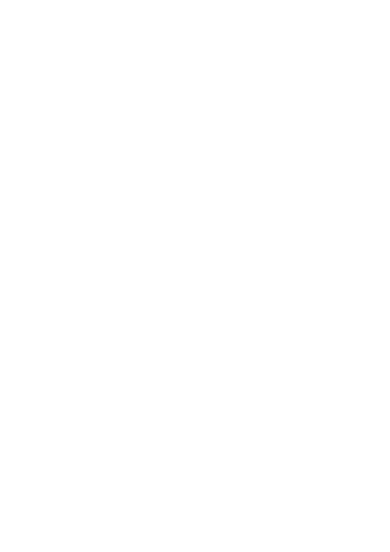
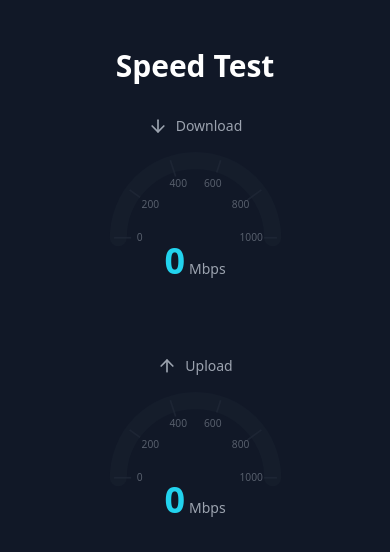
Before and after one commit to NotChris144/YF-AppointmentSystem, a React (Vite) app: page /speed-test in a window 390 px wide. Before the commit this address had no page. Shown: the top 552 px of the page. Built offline with nearby package versions, Linux system fonts and the light colour scheme.

Commit message:
feat: Move speed test to dedicated page
- Created new SpeedTest page component
- Moved speedometer with all functionality intact
- Added route and navigation link
- Preserved all styles and interactions
- Implemented responsive layout

```diff
--- a/src/App.tsx
+++ b/src/App.tsx
@@ -2,6 +2,7 @@ import React from 'react';
 import { BrowserRouter, Routes, Route } from 'react-router-dom';
 import Layout from './components/Layout';
 import HomePage from './pages/HomePage';
+import SpeedTest from './pages/SpeedTest';
 
 function App() {
   return (
@@ -10,6 +11,7 @@ function App() {
         <Route path="/" element={<Layout />}>
           <Route index element={<HomePage />} />
         </Route>
+        <Route path="/speed-test" element={<SpeedTest />} />
       </Routes>
     </BrowserRouter>
   );
--- a/src/components/Layout.tsx
+++ b/src/components/Layout.tsx
@@ -1,5 +1,5 @@
 import React, { useEffect } from 'react';
-import { Outlet } from 'react-router-dom';
+import { Outlet, Link } from 'react-router-dom';
 import { Navigation } from 'lucide-react';
 import Navbar from './Navbar';
 import { useThemeStore } from '../store/themeStore';
--- a/src/components/Navbar.tsx
+++ b/src/components/Navbar.tsx
@@ -21,6 +21,16 @@ const Navbar: React.FC = () => {
           </Link>
 
           <div className="flex items-center space-x-4">
+            <Link
+              to="/speed-test"
+              className={`${
+                location.pathname === '/speed-test'
+                  ? 'bg-gray-900 text-white'
+                  : 'text-gray-300 hover:bg-gray-700 hover:text-white'
+              } px-3 py-2 rounded-md text-sm font-medium`}
+            >
+              Speed Test
+            </Link>
             <button
               onClick={toggleTheme}
               className="p-3 rounded-md touch-manipulation hover:bg-primary/5"
--- /dev/null
+++ b/src/pages/SpeedTest.tsx
@@ -0,0 +1,238 @@
+import React, { useState, useRef } from 'react';
+import { ArrowDownIcon, ArrowUpIcon } from 'lucide-react';
+
+interface SpeedometerProps {
+  type: 'download' | 'upload';
+  value: number;
+  onChange: (value: number) => void;
+  maxValue?: number;
+}
+
+const Speedometer: React.FC<SpeedometerProps> = ({
+  type,
+  value,
+  onChange,
+  maxValue = 1000,
+}) => {
+  const [isDragging, setIsDragging] = useState(false);
+  const [isEditing, setIsEditing] = useState(false);
+  const speedoRef = useRef<SVGSVGElement>(null);
+
+  // SVG parameters
+  const radius = 100;
+  const normalizedRadius = radius - 10;
+  const strokeWidth = 20;
+
+  // Calculate angle from speed value
+  const calculateAngleFromSpeed = (speed: number) => {
+    return -180 + (speed / maxValue) * 180;
+  };
+
+  // Calculate speed from angle
+  const calculateSpeedFromAngle = (angle: number) => {
+    return ((angle + 180) / 180) * maxValue;
+  };
+
+  // Current angle based on value
+  const angle = calculateAngleFromSpeed(value);
+
+  // Get arc path
+  const getArcPath = (startAngle: number, endAngle: number) => {
+    const start = polarToCartesian(startAngle);
+    const end = polarToCartesian(endAngle);
+    const largeArcFlag = endAngle - startAngle <= 180 ? "0" : "1";
+
+    return [
+      "M", start.x, start.y,
+      "A", normalizedRadius, normalizedRadius, 0, largeArcFlag, 1, end.x, end.y
+    ].join(" ");
+  };
+
+  // Convert polar coordinates to cartesian
+  const polarToCartesian = (angle: number) => {
+    const angleInRadians = (angle) * Math.PI / 180;
+    return {
+      x: radius + (normalizedRadius * Math.cos(angleInRadians)),
+      y: radius + (normalizedRadius * Math.sin(angleInRadians))
+    };
+  };
+
+  // Mouse event handlers
+  const handleMouseDown = (e: React.MouseEvent<SVGSVGElement>) => {
+    setIsDragging(true);
+    document.addEventListener('mousemove', handleMouseMove);
+    document.addEventListener('mouseup', handleMouseUp);
+  };
+
+  const handleMouseMove = (e: MouseEvent) => {
+    if (!isDragging || !speedoRef.current) return;
+
+    const svgRect = speedoRef.current.getBoundingClientRect();
+    const svgCenterX = svgRect.left + svgRect.width / 2;
+    const svgCenterY = svgRect.top + svgRect.height / 2;
+
+    const angle = Math.atan2(
+      e.clientY - svgCenterY,
+      e.clientX - svgCenterX
+    ) * 180 / Math.PI;
+
+    // Clamp angle between -180 and 0
+    const clampedAngle = Math.max(-180, Math.min(0, angle));
+    const newSpeed = calculateSpeedFromAngle(clampedAngle);
+    onChange(Math.round(newSpeed));
+  };
+
+  const handleMouseUp = () => {
+    setIsDragging(false);
+    document.removeEventListener('mousemove', handleMouseMove);
+    document.removeEventListener('mouseup', handleMouseUp);
+  };
+
+  return (
+    <div className="relative w-full max-w-[500px] mx-auto">
+      {/* Type Indicator */}
+      <div className="mb-4 flex items-center justify-center gap-2 text-gray-400">
+        {type === 'download' ? <ArrowDownIcon className="w-5 h-5" /> : <ArrowUpIcon className="w-5 h-5" />}
+        <span className="text-sm font-medium">{type === 'download' ? 'Download' : 'Upload'}</span>
+      </div>
+
+      <div className="relative w-full">
+        {/* Speedometer Container */}
+        <div className="relative w-full pt-[50%]">
+          <div className="absolute inset-0">
+            <svg
+              ref={speedoRef}
+              viewBox={`0 0 ${radius * 2} ${radius * 2}`}
+              className="w-full h-full cursor-pointer"
+              onMouseDown={handleMouseDown}
+            >
+              <defs>
+                <linearGradient id="speedGradient" x1="0%" y1="0%" x2="100%" y1="0%">
+                  <stop offset="0%" stopColor={type === 'download' ? '#2dd4bf' : '#06b6d4'} />
+                  <stop offset="100%" stopColor={type === 'download' ? '#06b6d4' : '#2dd4bf'} />
+                </linearGradient>
+              </defs>
+
+              {/* Speed Markers */}
+              {[0, 200, 400, 600, 800, 1000].map((speed) => {
+                const markerAngle = calculateAngleFromSpeed(speed);
+                const markerLength = speed % 400 === 0 ? 15 : 10;
+                const markerStart = normalizedRadius - markerLength;
+                const markerEnd = normalizedRadius + 5;
+
+                const cos = Math.cos(markerAngle * Math.PI / 180);
+                const sin = Math.sin(markerAngle * Math.PI / 180);
+
+                const x1 = radius + markerStart * cos;
+                const y1 = radius + markerStart * sin;
+                const x2 = radius + markerEnd * cos;
+                const y2 = radius + markerEnd * sin;
+
+                const textDistance = normalizedRadius - 25;
+                const textX = radius + textDistance * cos;
+                const textY = radius + textDistance * sin;
+
+                return (
+                  <g key={speed}>
+                    <line
+                      x1={x1}
+                      y1={y1}
+                      x2={x2}
+                      y2={y2}
+                      stroke="rgba(55, 65, 81, 0.3)"
+                      strokeWidth="2"
+                    />
+                    {speed % 200 === 0 && (
+                      <text
+                        x={textX}
+                        y={textY}
+                        fill="rgba(156, 163, 175, 0.5)"
+                        fontSize="12"
+                        textAnchor="middle"
+                        dominantBaseline="middle"
+                        style={{ userSelect: 'none' }}
+                      >
+                        {speed}
+                      </text>
+                    )}
+                  </g>
+                );
+              })}
+
+              {/* Background Arc */}
+              <path
+                d={getArcPath(-180, 0)}
+                fill="none"
+                stroke="rgba(31, 41, 55, 0.3)"
+                strokeWidth={strokeWidth}
+                strokeLinecap="round"
+              />
+
+              {/* Progress Arc */}
+              <path
+                d={getArcPath(-180, angle)}
+                fill="none"
+                stroke="url(#speedGradient)"
+                strokeWidth={strokeWidth}
+                strokeLinecap="round"
+                style={{
+                  transition: isDragging ? 'none' : 'all 0.3s ease-out'
+                }}
+              />
+            </svg>
+          </div>
+        </div>
+
+        {/* Speed Value */}
+        <div className="absolute bottom-[25%] left-1/2 -translate-x-1/2 transform">
+          {isEditing ? (
+            <input
+              type="number"
+              value={value}
+              onChange={(e) => onChange(Math.min(maxValue, Math.max(0, Number(e.target.value))))}
+              onBlur={() => setIsEditing(false)}
+              className="w-24 text-4xl font-bold text-cyan-400 bg-transparent border-none text-center focus:ring-0"
+              autoFocus
+            />
+          ) : (
+            <div
+              className="text-4xl font-bold text-cyan-400 cursor-pointer"
+              onClick={() => setIsEditing(true)}
+            >
+              {value.toFixed(0)}
+              <span className="text-sm font-normal text-gray-400 ml-1">Mbps</span>
+            </div>
+          )}
+        </div>
+      </div>
+    </div>
+  );
+};
+
+const SpeedTest: React.FC = () => {
+  const [downloadSpeed, setDownloadSpeed] = useState(0);
+  const [uploadSpeed, setUploadSpeed] = useState(0);
+
+  return (
+    <div className="min-h-screen bg-gray-900 text-white py-12">
+      <div className="container mx-auto px-4">
+        <h1 className="text-3xl font-bold text-center mb-8">Speed Test</h1>
+
+        <div className="max-w-4xl mx-auto grid gap-8 md:grid-cols-2">
+          <Speedometer
+            type="download"
+            value={downloadSpeed}
+            onChange={setDownloadSpeed}
+          />
+          <Speedometer
+            type="upload"
+            value={uploadSpeed}
+            onChange={setUploadSpeed}
+          />
+        </div>
+      </div>
+    </div>
+  );
+};
+
+export default SpeedTest;
```
